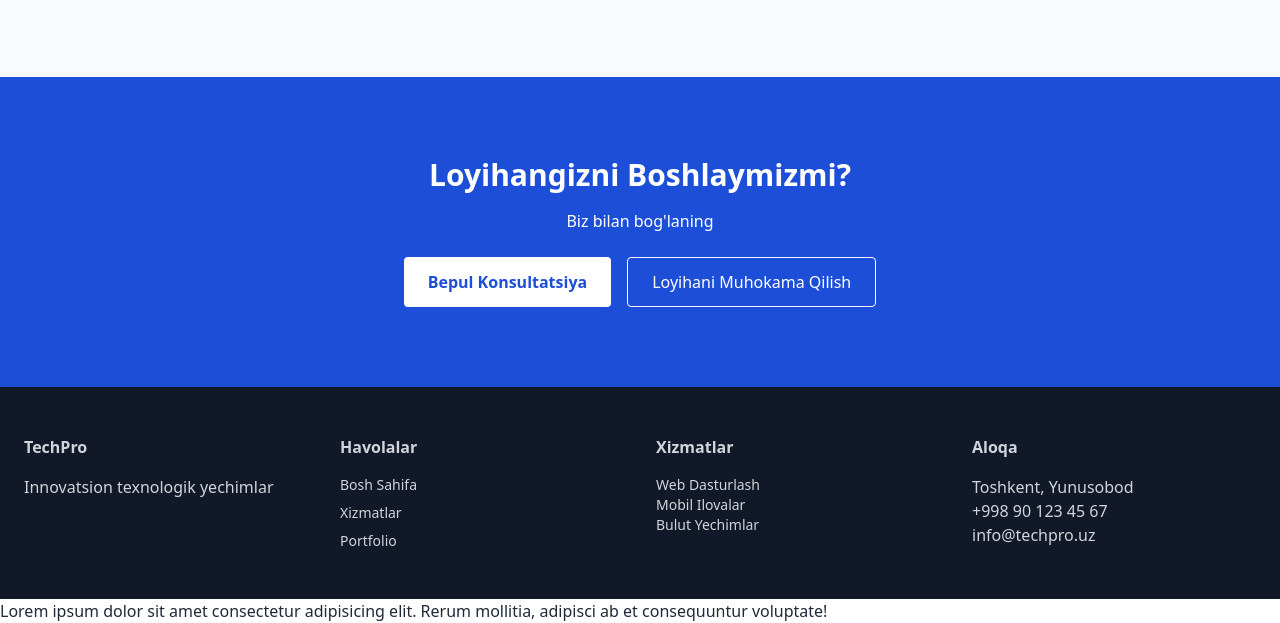
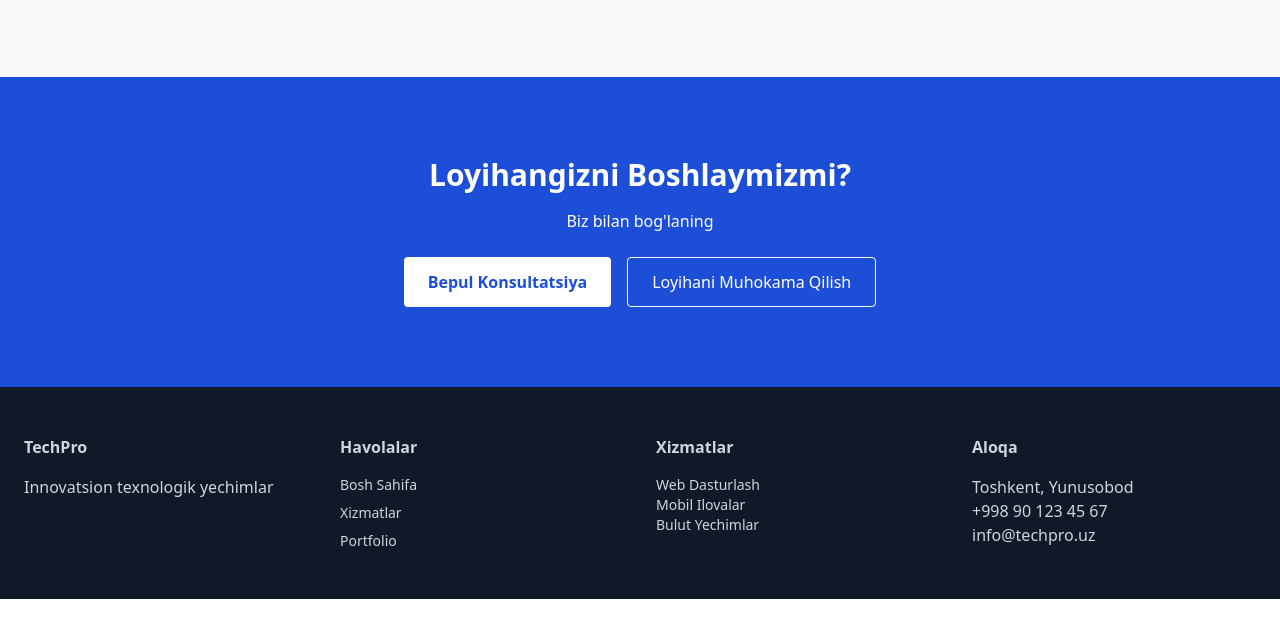
Before and after one commit to Sherjonov/TechPro_site, a website: page index.html in a window 1280 px wide. Shown: the part 1853-2476 px from the top of the page. After the commit the page ends 2452 px from the top, so only its background shows below. Drawn offline with nearby package versions, Linux system fonts and the light colour scheme.

Commit message:
Abduaziz

```diff
--- a/index.html
+++ b/index.html
@@ -171,9 +171,6 @@
     </div>
   </div>
 </footer>
-<section>
-  <p>Lorem ipsum dolor sit amet consectetur adipisicing elit. Rerum mollitia, adipisci ab et consequuntur voluptate!</p>
-</section>
 
 </body>
 </html>
```
